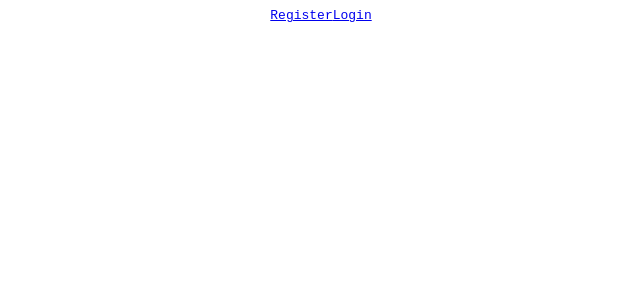
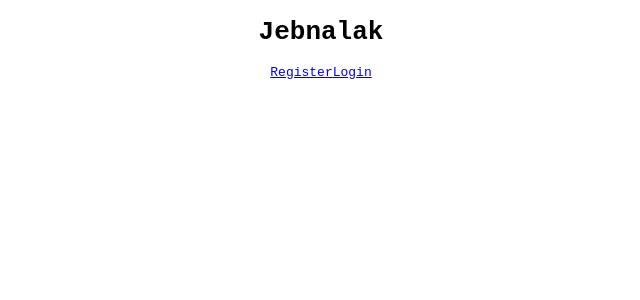
Before and after one commit to C4-Rubaalnadi/MERAKI_Academy_Project_5, a React (Create React App) app in the folder frontend/: page / in a window 1280 px wide. Before the commit this address had no page. Shown: the top 300 px of the page, without its empty margins (319-959 px from the left). Built offline with nearby package versions, Linux system fonts and the light colour scheme.

Commit message:
update Link

```diff
--- a/frontend/src/components/navigation/navigation.js
+++ b/frontend/src/components/navigation/navigation.js
@@ -1,4 +1,4 @@
-import "./navigation.css"
+import "./navigation.css";
 import React from "react";
 import { Link, useNavigate } from "react-router-dom";
 import { logout } from "../../reducer/login/index";
@@ -6,7 +6,7 @@ import { useDispatch, useSelector } from "react-redux";
 
 //===============================================================
 
-const Navigation = () => {
+const Navigation = ({ userInfo }) => {
   const dispatch = useDispatch();
 
   const state = useSelector((state) => {
@@ -21,23 +21,36 @@ const Navigation = () => {
 
   return (
     <>
-      <div className="navBar">
+      <div className="divNavigation">
+        <div>
+          <h1 className="jebnalak">Jebnalak</h1>
+        </div>
         {state.isLoggedIn ? (
           <>
+            <div className="divLink">
               <Link className="Link" to="/home">
                 Home
               </Link>
-            <Link to="/profile"> Profile </Link>
+              <div
+                className="divProfile"
+                onClick={() => {
+                  navigate("/profile");
+                }}
+              >
+                <i id="imgProfile" class="fas fa-user-circle"></i>
+                <p className="name">{userInfo.firstName}</p>
+              </div>
               <button
                 className="logout"
                 onClick={() => {
                   dispatch(logout());
                   localStorage.clear();
-                navigate("/login")
+                  navigate("/login");
                 }}
               >
                 Logout
               </button>
+            </div>
           </>
         ) : (
           <>
```
Lines whose indentation alone changed are shown as unchanged.
